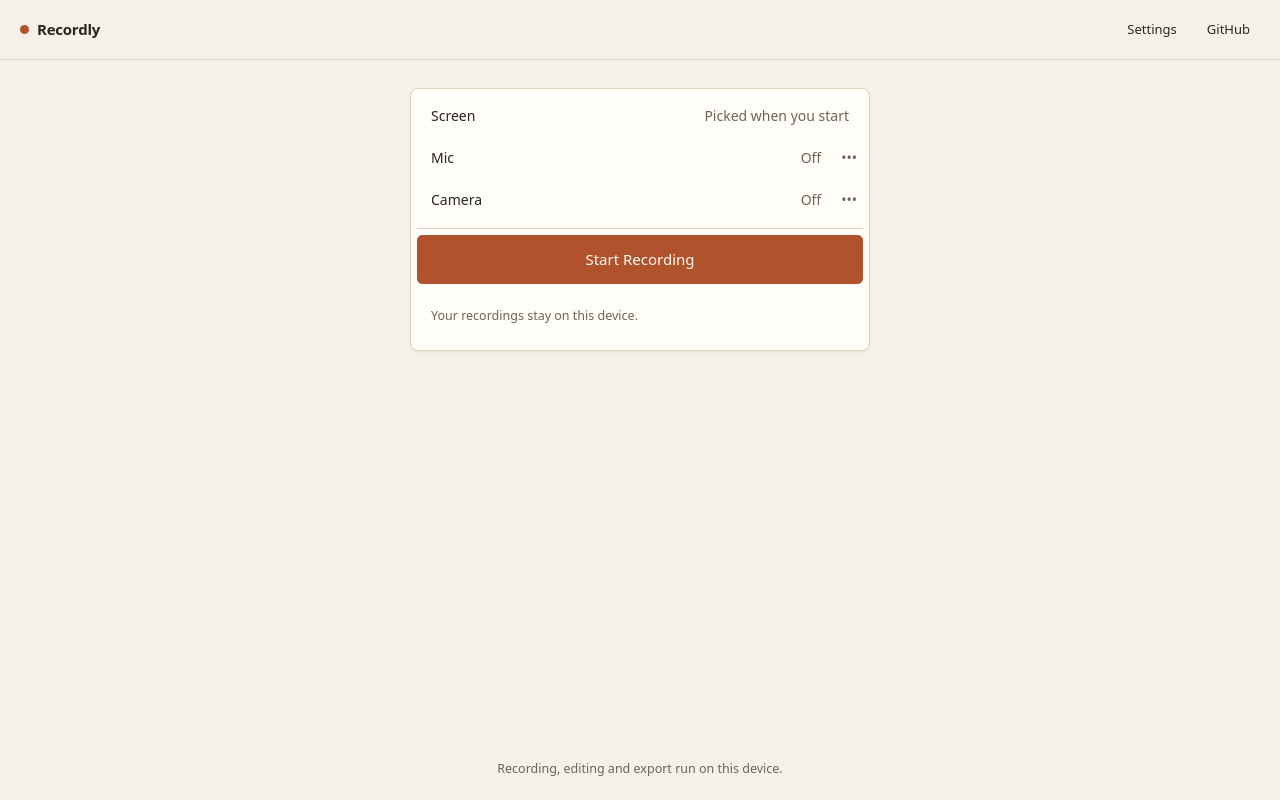
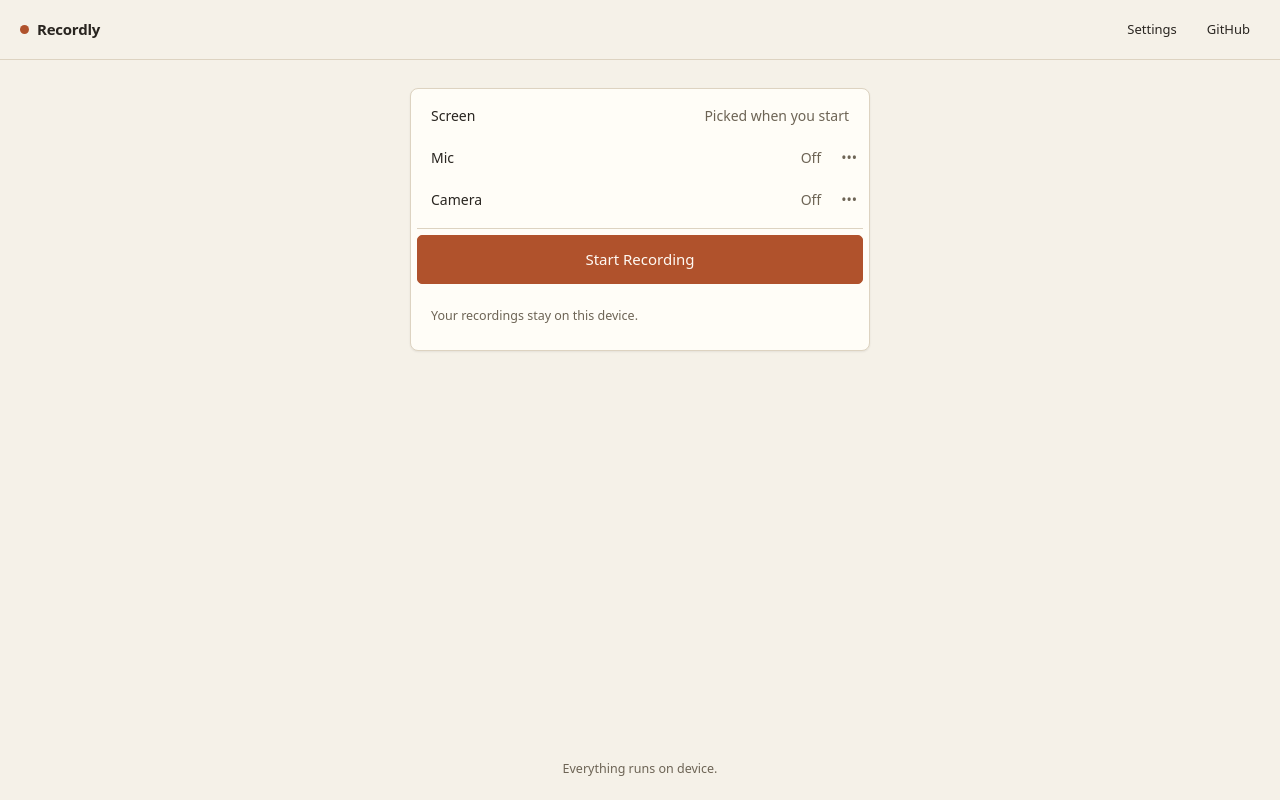
Before and after one commit to vimarsh244/recordly, a React (Vite) app: page / in a window 1280 px wide. Built offline with nearby package versions, Linux system fonts and the light colour scheme.

Commit message:
Simplify footer text to "Everything runs on device." (#9)

```diff
--- a/src/App.tsx
+++ b/src/App.tsx
@@ -85,7 +85,7 @@ export function App() {
       </main>
 
       <footer className="footer">
-        Recording, editing and export run on this device.
+        Everything runs on device.
       </footer>
 
       {idle || engine.status === 'countdown' ? <CameraPreview /> : null}
```
